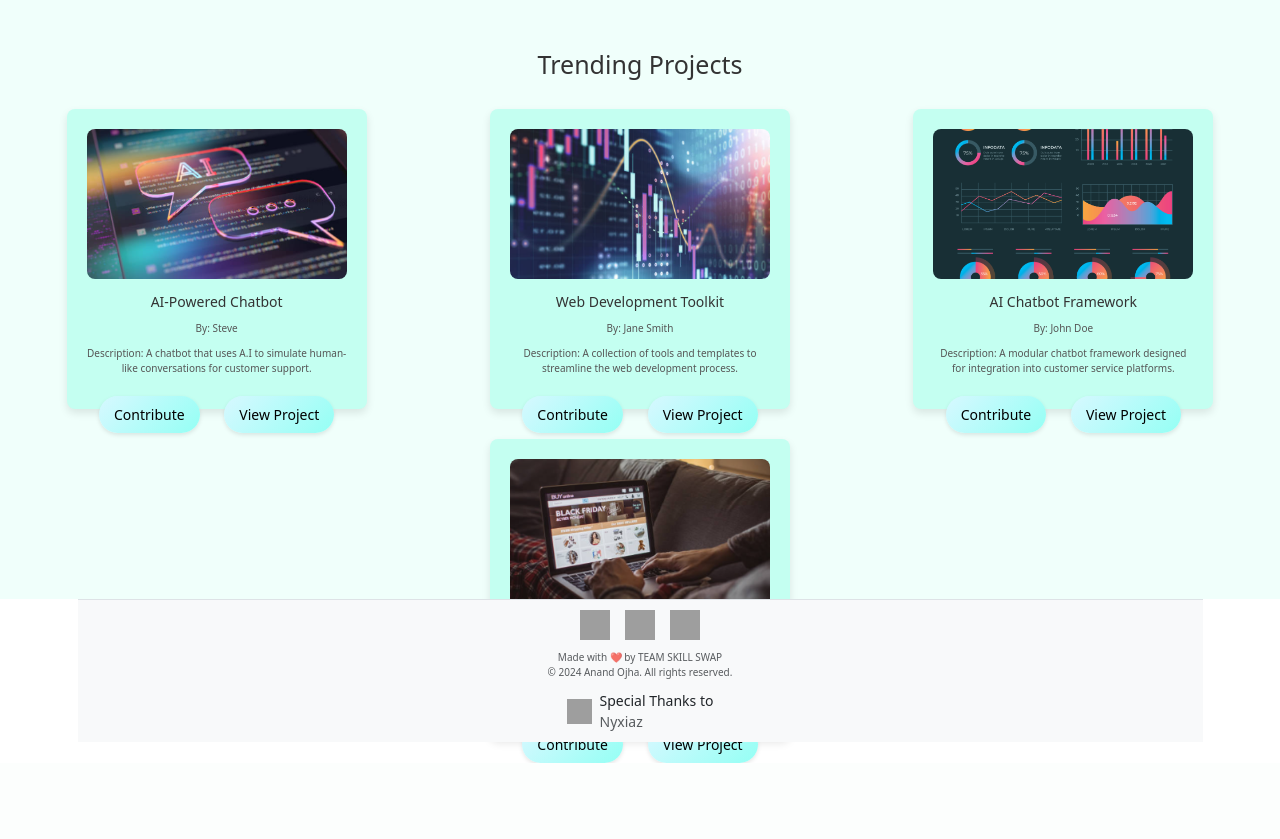
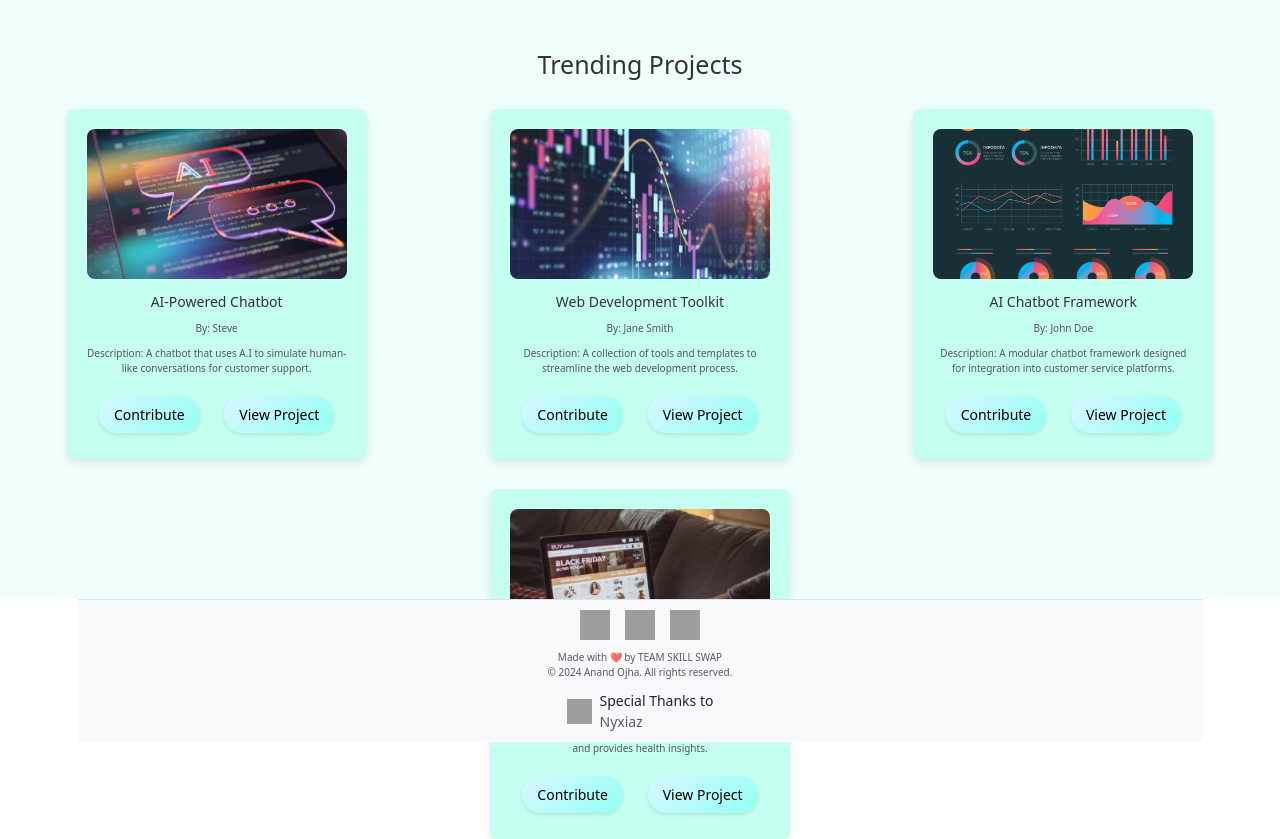
Before and after one commit to Anchalanshu/skill-swap, a Flask app: page /collaborate in a window 1280 px wide; the page is wider, and only the part inside the window is pictured. Shown: the part 899-1738 px from the top of that part. Before the commit the page ends 1662 px from the top of that part, so only its background shows below. Run offline with Flask 3, Linux system fonts and the light colour scheme; some libraries are stand-ins or nearby versions; grey boxes are pictures that could not be loaded.

Commit message:
project card

```diff
--- a/static/css/style.css
+++ b/static/css/style.css
@@ -1466,7 +1466,7 @@ nav .logo {
   background-color: #c4fff1;
   padding: 20px; /*testing*/
   width: 300px;
-  height: 60%;
+  height: 70%;
   border-radius: 8px;
   box-shadow: 0 4px 8px rgba(0, 0, 0, 0.1);
   text-align: center;
```
